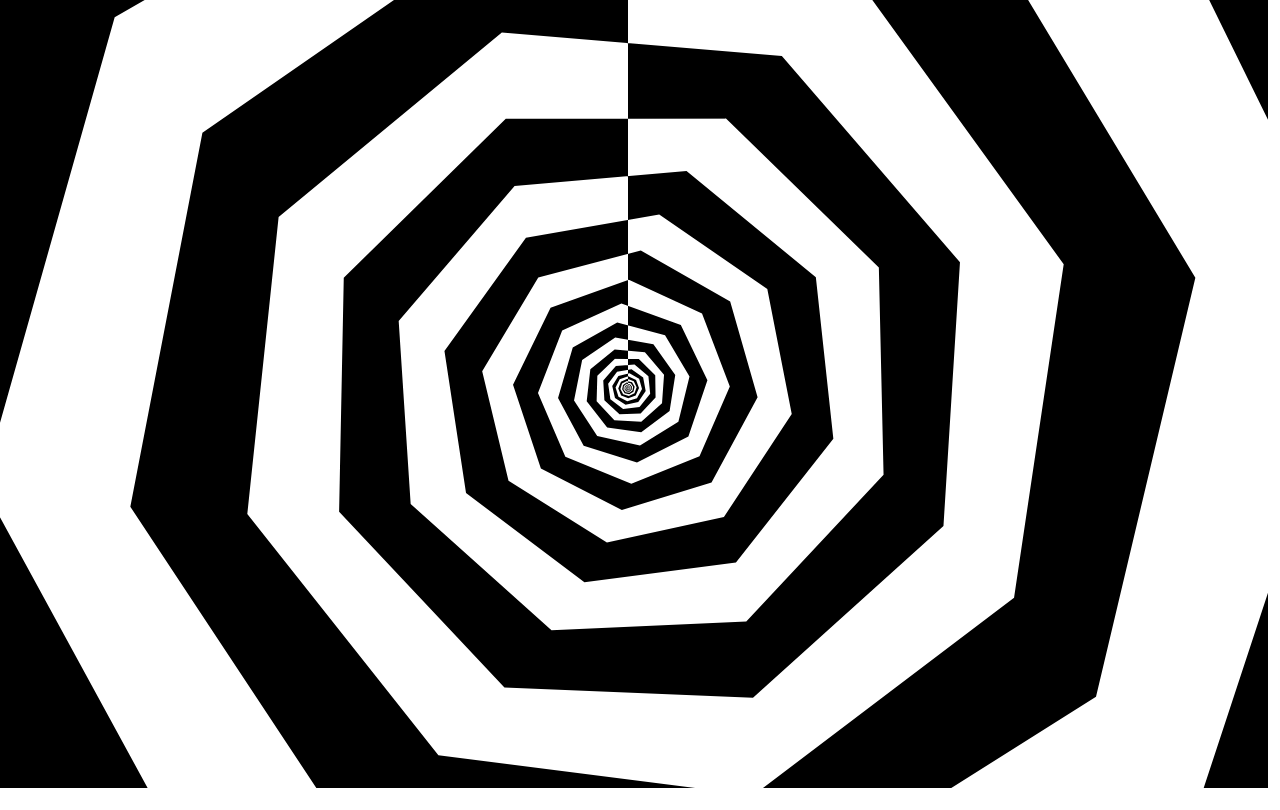
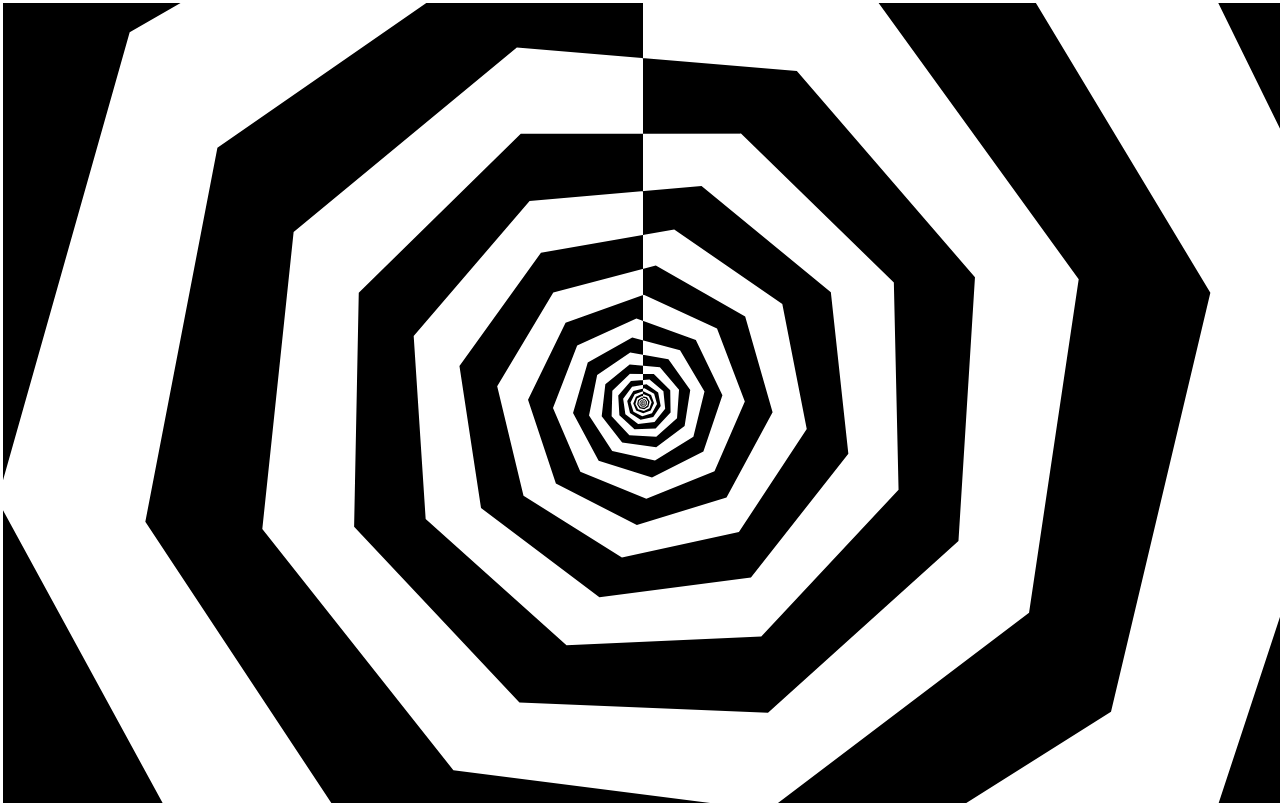
Before and after one commit to smtsjhr/2-ColoredLiner, a plain HTML site: page index.html in a window 1280 px wide. Drawn offline with Linux system fonts and the light colour scheme.

Commit message:
Update index.html

```diff
--- a/index.html
+++ b/index.html
@@ -4,7 +4,7 @@
   <meta charset="UTF-8">
 </head>
 <body scroll="no" style="overflow: hidden;">
-<canvas id="canvas" width="500" height="500" style="margin:-20px -20px -20px -20px;"></canvas>
+<canvas id="canvas" width="500" height="500" style="margin:-5px -5px -5px -5px;"></canvas>
 <script src="./script.js"></script>
 </body>
 </html>
```
